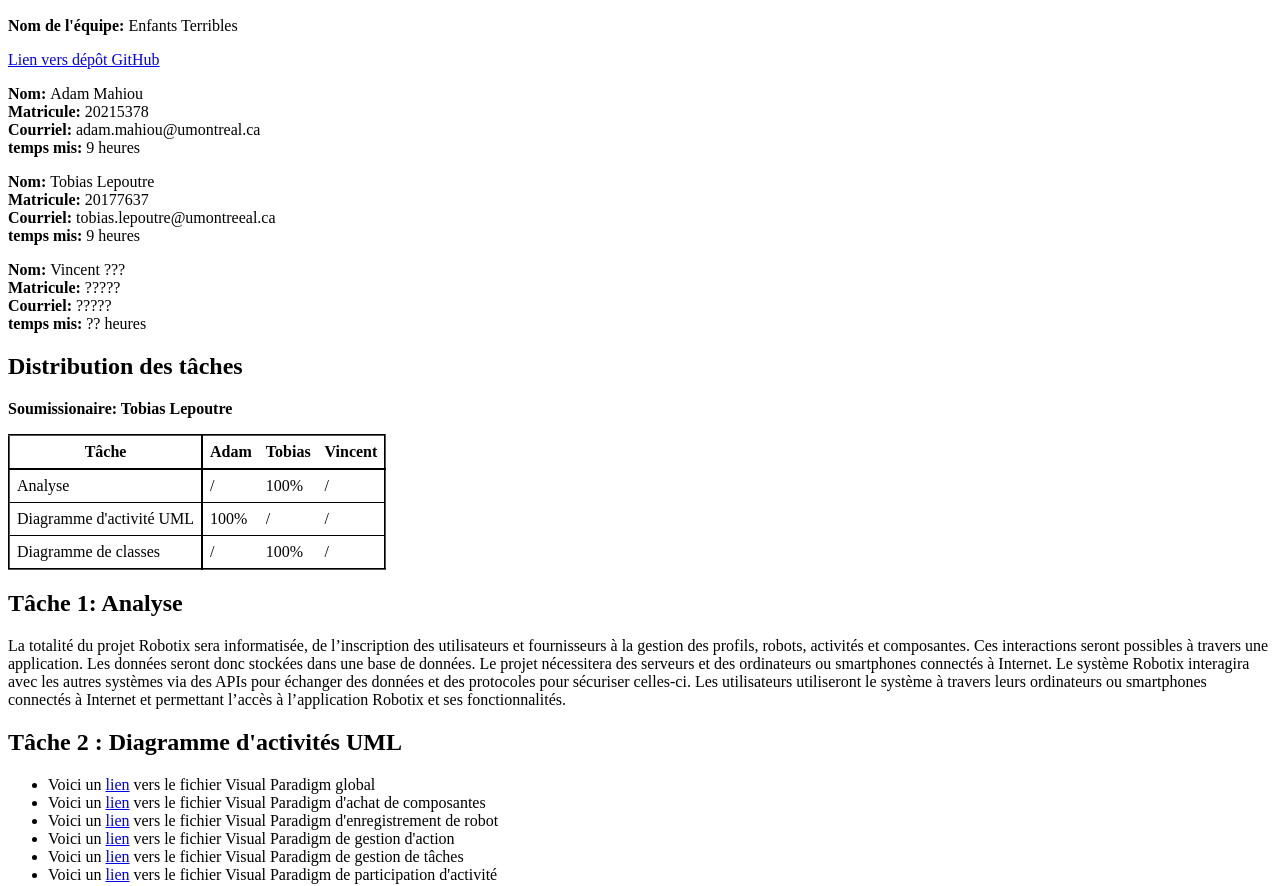
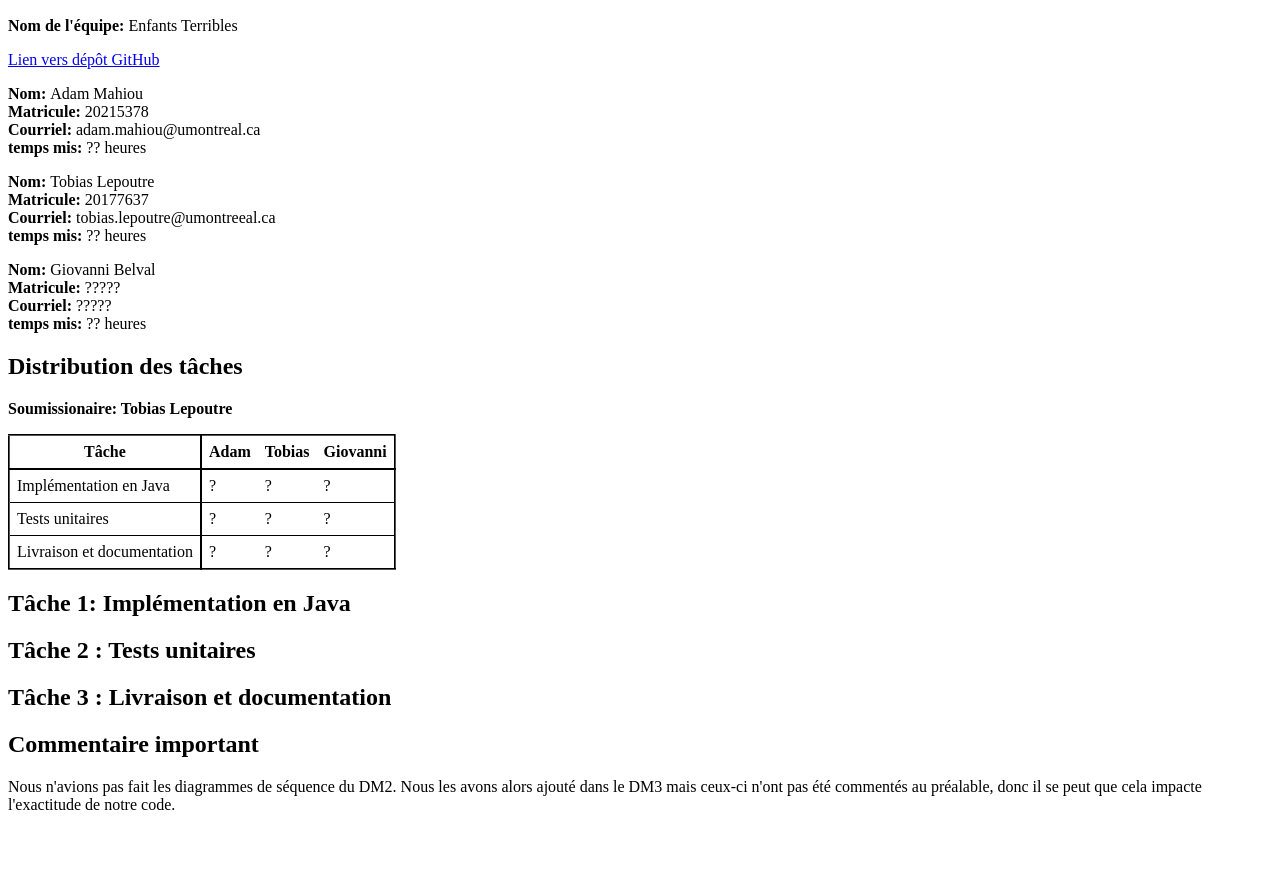
Before and after one commit to tobiaslepoutre/IFT2255-DM3, a plain HTML site: page rapport.html in a window 1280 px wide. Shown: the part 96-982 px from the top of the page. After the commit the page ends 926 px from the top, so only its background shows below. Drawn offline with Linux system fonts and the light colour scheme.

Commit message:
Update rapport.html

```diff
--- a/rapport.html
+++ b/rapport.html
@@ -39,7 +39,7 @@
         <br />
         <span style="font-weight: bold;">Courriel: </span>adam.mahiou@umontreal.ca
         <br />
-        <span style="font-weight: bold;">temps mis: </span>9 heures
+        <span style="font-weight: bold;">temps mis: </span>?? heures
     </p>
     <p>
         <span style="font-weight: bold;">Nom: </span>Tobias Lepoutre
@@ -48,10 +48,10 @@
         <br />
         <span style="font-weight: bold;">Courriel: </span>tobias.lepoutre@umontreeal.ca
         <br />
-        <span style="font-weight: bold;">temps mis: </span>9 heures
+        <span style="font-weight: bold;">temps mis: </span>?? heures
     </p>
         <p>
-        <span style="font-weight: bold;">Nom: </span>Vincent ???
+        <span style="font-weight: bold;">Nom: </span>Giovanni Belval
         <br />
         <span style="font-weight: bold;">Matricule: </span>?????
         <br />
@@ -77,82 +77,74 @@
                     Tobias
                 </th>
                 <th>
-                    Vincent
+                    Giovanni
                 </th>
             </tr>
         </thead>
         <tbody>
             <tr>
                 <td class="first_col">
-                    Analyse
+                    Implémentation en Java
                 </td>
                 <td>
-                    /
+                    ?
                 </td>
                 <td>
-                    100%
+                    ?
                 </td>
                 <td>
-                    /
+                    ?
                 </td>
             </tr>
             <tr>
                 <td class="first_col">
-                    Diagramme d'activité UML
+                    Tests unitaires
                 </td>
                 <td>
-                    100%
+                    ?
                 </td>
                 <td>
-                    /
+                    ?
                 </td>
                 <td>
-                    /
+                    ?
                 </td>
             </tr>
             <tr>
                 <td class="first_col">
-                    Diagramme de classes
+                    Livraison et documentation
                 </td>
                 <td>
-                    /
+                    ?
                 </td>
                 <td>
-                    100%
+                    ?
                 </td>
                 <td>
-                    /
+                    ?
                 </td>
             </tr>
         </tbody>
     </table>
-    <h2>Tâche 1: Analyse</h2>
-        <p>La totalité du projet Robotix sera informatisée, de l’inscription des utilisateurs et fournisseurs à la gestion des profils, robots, activités et composantes.
-            Ces interactions seront possibles à travers une application. Les données seront donc stockées dans une base de données. Le projet nécessitera des serveurs
-            et des ordinateurs ou smartphones connectés à Internet. Le système Robotix interagira avec les autres systèmes via des APIs pour échanger des données et
-            des protocoles pour sécuriser celles-ci. Les utilisateurs utiliseront le système à travers leurs ordinateurs ou smartphones connectés à Internet
-            et permettant l’accès à l’application Robotix et ses fonctionnalités.</p>
+    <h2>Tâche 1: Implémentation en Java</h2>
+        <p>
 
-    <h2>Tâche 2 : Diagramme d'activités UML</h2>
+        </p>
+
+    <h2>Tâche 2 : Tests unitaires</h2>
     <p>
-        <ul>
-            <li>Voici un <a href="DiagrammeActivitéGlobal.svg">lien</a> vers le fichier Visual Paradigm global</li>
-            <li>Voici un <a href="DiagrammeActivité_AchatComposante.svg">lien</a> vers le fichier Visual Paradigm d'achat de composantes</li>
-            <li>Voici un <a href="EnregistrerRobot.svg">lien</a> vers le fichier Visual Paradigm d'enregistrement de robot</li>
-            <li>Voici un <a href="GestionActions.svg">lien</a> vers le fichier Visual Paradigm de gestion d'action</li>
-            <li>Voici un <a href="GestionTaches.svg">lien</a> vers le fichier Visual Paradigm de gestion de tâches</li>
-            <li>Voici un <a href="ParticiperActivité.svg">lien</a> vers le fichier Visual Paradigm de participation d'activité</li>
-        </ul>
-        <img src="diagramme.jpg" alt="Diagramme de cas d'utilisation UML" width="800"/>
+
     </p>
-    <h2>Tâche 3 : Diagramme de classes UML</h2>
+
+    <h2>Tâche 3 : Livraison et documentation</h2>
     <p>
-        Voir le folder Conception.
+
     </p>
 
     <h2>Commentaire important</h2>
     <p>
-        Notre partenaire Vincent n'a pas travaillé dutout sur le devoir ce qui nous a handicapé sur le rendu, ainsi il manque donc 2 tâches au devoir. Pourrions nous avoir une forme de réparation étant donnée le manque d'implication de notre partenaire? Merci et bonne soirée.
+        Nous n'avions pas fait les diagrammes de séquence du DM2. Nous les avons alors ajouté dans le DM3
+        mais ceux-ci n'ont pas été commentés au préalable, donc il se peut que cela impacte l'exactitude de notre code.
     </p>
 </body>
 </html>
```
